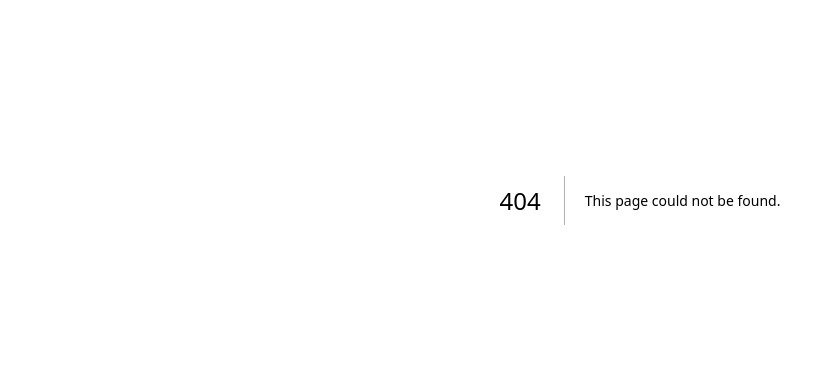
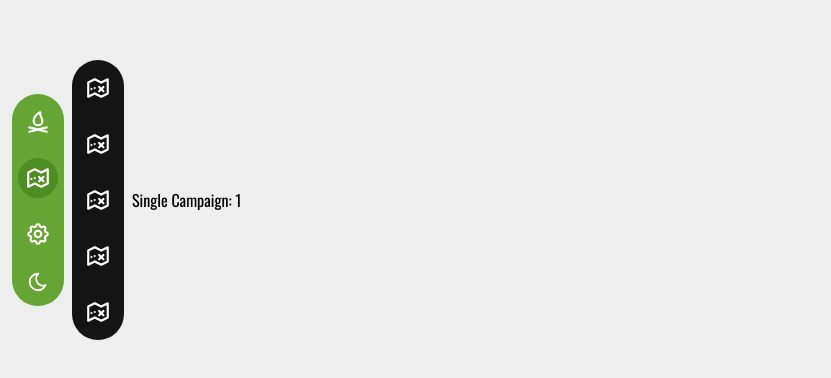
Before and after one commit to MadStoneDev/dungeon-central, a Next.js app: page /campaign/1 in a window 1280 px wide. Before the commit this address had no page. Shown: the part 200-578 px from the top of the page, without its empty margins (0-831 px from the left). Built offline with nearby package versions, Linux system fonts and the light colour scheme.

Commit message:
main navigation set up

```diff
--- /dev/null
+++ b/src/app/(private)/campaign/[campaignId]/page.tsx
@@ -0,0 +1,9 @@
+export default async function SingleCampaign({
+  params,
+}: {
+  params: Promise<{ campaignId: string }>;
+}) {
+  const campaignId = (await params).campaignId;
+
+  return <div>Single Campaign: {campaignId}</div>;
+}
--- /dev/null
+++ b/src/app/(private)/settings/page.tsx
@@ -0,0 +1,3 @@
+export default async function Settings() {
+  return <div>Settings</div>;
+}
--- a/src/app/layout.tsx
+++ b/src/app/layout.tsx
@@ -16,8 +16,8 @@ const uncialAntiqua = Uncial_Antiqua({
 });
 
 export const metadata: Metadata = {
-  title: "Create Next App",
-  description: "Generated by create next app",
+  title: "TableTop Central",
+  description: "Your central hub for Dungeons and Dragons Campaigns",
 };
 
 export default function RootLayout({
--- a/src/components/main-navigation.tsx
+++ b/src/components/main-navigation.tsx
@@ -5,116 +5,98 @@ import { useState } from "react";
 import {
   IconCampfire,
   IconMapRoute,
+  IconMoon,
   IconSettings,
-  IconUser,
+  IconSun,
 } from "@tabler/icons-react";
 import Link from "next/link";
+import { usePathname } from "next/navigation";
+import { useTheme } from "next-themes";
 
 export default function MainNavigation() {
-  // States
-  const [activeItem, setActiveItem] = useState(0);
-  const [showCampaigns, setShowCampaigns] = useState(false);
+  // Hooks
+  const pathname = usePathname();
+  const { theme, setTheme } = useTheme();
 
   // Functions
-  const handleNavigation = (item: number) => {
-    setActiveItem(item);
-    setShowCampaigns(item === 1);
+  const isActive = (path: string) => {
+    if (path === "/") return pathname === path;
+    return pathname?.startsWith(path);
   };
+
+  // States
+  const [showCampaigns, setShowCampaigns] = useState(isActive("/campaign"));
 
   return (
     <nav
-      className={`relative flex flex-row items-center gap-2 w-[115px] transition-all duration-300 ease-in-out`}
+      className={`relative flex flex-row items-center gap-2 ${showCampaigns ? "w-[120px]" : "w-[60px]"} transition-all duration-300 ease-in-out`}
     >
       <section
         className={`px-1.5 py-2 flex flex-col items-center gap-4 bg-tabletop-green rounded-full text-white transition-all duration-300 ease-in-out z-50`}
       >
-        <button
-          type="button"
+        <Link
+          href={`/campfire`}
           className={`grid place-content-center min-w-10 min-h-10 ${
-            activeItem === 0 ? "bg-tabletop-green-dark" : ""
+            isActive("/campfire") ? "bg-tabletop-green-dark" : ""
           } rounded-full transition-all duration-300 ease-in-out`}
-          onClick={() => handleNavigation(0)}
+          onClick={() => setShowCampaigns(false)}
         >
           <IconCampfire size={26} />
-        </button>
+        </Link>
 
         <button
           type="button"
           className={`grid place-content-center min-w-10 min-h-10 ${
-            activeItem === 1 ? "bg-tabletop-green-dark" : ""
+            isActive("/campaign") ? "bg-tabletop-green-dark" : ""
           } rounded-full transition-all duration-300 ease-in-out`}
-          onClick={() => handleNavigation(1)}
+          onClick={() => setShowCampaigns(!showCampaigns)}
         >
           <IconMapRoute size={26} />
         </button>
 
-        <button
-          type="button"
+        <Link
+          href={`/settings`}
           className={`grid place-content-center min-w-10 min-h-10 ${
-            activeItem === 2 ? "bg-tabletop-green-dark" : ""
+            isActive("/settings") ? "bg-tabletop-green-dark" : ""
           } rounded-full transition-all duration-300 ease-in-out`}
-          onClick={() => handleNavigation(2)}
+          onClick={() => setShowCampaigns(false)}
         >
-          <IconUser size={26} />
-        </button>
+          <IconSettings size={26} />
+        </Link>
 
         <button
           type="button"
-          className={`grid place-content-center min-w-10 min-h-10 ${
-            activeItem === 3 ? "bg-tabletop-green-dark" : ""
-          } rounded-full transition-all duration-300 ease-in-out`}
-          onClick={() => handleNavigation(3)}
+          className={`-mt-1 grid place-content-center min-w-8 min-h-8 rounded-full transition-all duration-300 ease-in-out`}
+          onClick={() =>
+            setTheme((theme) => (theme === "dark" ? "light" : "dark"))
+          }
         >
-          <IconSettings size={26} />
+          <IconSun size={26} className={`hidden dark:block`} />
+          <IconMoon size={22} className={`block dark:hidden`} />
         </button>
       </section>
 
       <section
         className={`absolute ${
           showCampaigns ? "left-[60px] max-h-[999px]" : "left-0 max-h-0"
-        } px-1.5 py-2 flex flex-col items-center gap-4 bg-tabletop-black dark:bg-white rounded-full text-white transition-all duration-300 ease-in-out overflow-hidden`}
+        } px-1.5 py-2 flex flex-col items-center gap-4 bg-tabletop-black dark:bg-white rounded-full transition-all duration-300 ease-in-out overflow-hidden`}
       >
-        <button
-          type="button"
-          className={`grid place-content-center min-w-10 min-h-10 bg-tabletop-green-dark rounded-full`}
-        >
-          <IconMapRoute size={26} />
-        </button>
-
-        <button
-          type="button"
-          className={`grid place-content-center min-w-10 min-h-10 bg-tabletop-green-dark rounded-full`}
-        >
-          <IconMapRoute size={26} />
-        </button>
-
-        <button
-          type="button"
-          className={`grid place-content-center min-w-10 min-h-10 bg-tabletop-green-dark rounded-full`}
-        >
-          <IconMapRoute size={26} />
-        </button>
-
-        <button
-          type="button"
-          className={`grid place-content-center min-w-10 min-h-10 bg-tabletop-green-dark rounded-full`}
-        >
-          <IconMapRoute size={26} />
-        </button>
-
-        <button
-          type="button"
-          className={`grid place-content-center min-w-10 min-h-10 bg-tabletop-green-dark rounded-full`}
-        >
-          <IconMapRoute size={26} />
-        </button>
-
-        <button
-          type="button"
-          className={`grid place-content-center min-w-10 min-h-10 bg-tabletop-green-dark rounded-full`}
-        >
-          <IconMapRoute size={26} />
-        </button>
+        {Array.from({ length: 5 }).map((campaign, index) => {
+          return (
+            <Link
+              key={`campaign-${index}`}
+              href={`/campaign/campaign-${index}`}
+              type="button"
+              className={`grid place-content-center min-w-10 min-h-10 ${
+                isActive(`/campaign/campaign-${index}`)
+                  ? "bg-tabletop-off-white dark:bg-tabletop-black text-tabletop-black dark:text-tabletop-off-white"
+                  : "text-white dark:text-tabletop-black"
+              } rounded-full`}
+            >
+              <IconMapRoute size={26} />
+            </Link>
+          );
+        })}
       </section>
     </nav>
   );
--- a/tailwind.config.ts
+++ b/tailwind.config.ts
@@ -6,8 +6,8 @@ export default {
     "./src/components/**/*.{js,ts,jsx,tsx,mdx}",
     "./src/app/**/*.{js,ts,jsx,tsx,mdx}",
   ],
+  darkMode: "class",
   theme: {
-    darkMode: "class",
     extend: {
       fontFamily: {
         sans: ["Oswald"],
```
